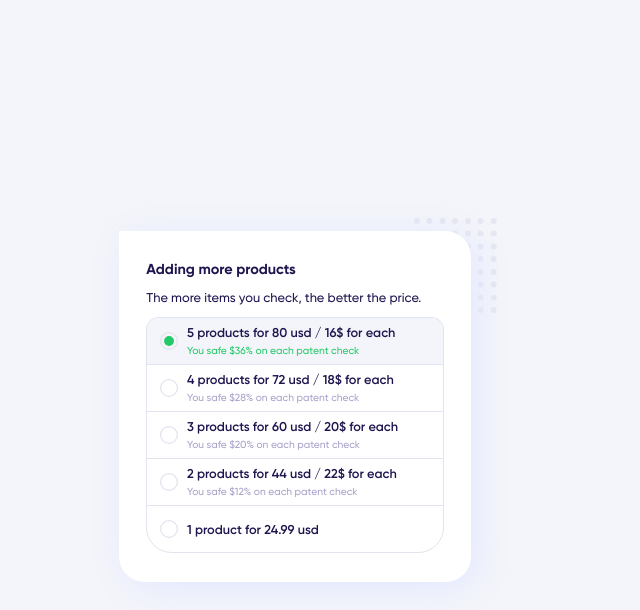
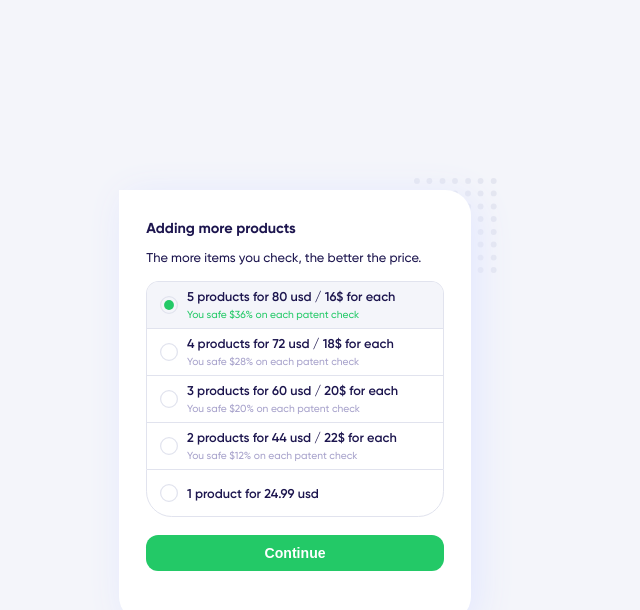
Before and after one commit to Chiga2030/testform, a React (Create React App) app: page / in a window 1280 px wide. Both pictures are taken after typing "name@example.com", "Sample", "Sample" into the empty fields and a click on the button "Add more products". Shown: the top 610 px of the page, without its empty margins (332-972 px from the left). Built offline with nearby package versions, Linux system fonts and the light colour scheme.

Commit message:
added function for added items to basket

```diff
--- a/src/components/AddProductForm/AddProductForm.jsx
+++ b/src/components/AddProductForm/AddProductForm.jsx
@@ -1,14 +1,31 @@
+import styles from './AddProductForm.module.css';
+
 import Header from '../Header/Header';
 import ProductSelectionBlock
   from '../ProductSelectionBlock/ProductSelectionBlock';
+import SubmitButton from '../SubmitButton/SubmitButton';
 
-const AddProductForm = () => (
+const AddProductForm = ({
+  produstsList,
+  setProdustsList,
+  onSubmitMoreProd,
+}) => (
   <>
     <Header
       title="Adding more products"
       subtitle="The more items you check, the better the price."
     />
-    <ProductSelectionBlock />
+    <ProductSelectionBlock
+      produstsList={produstsList}
+      setProdustsList={setProdustsList}
+      blockStyle={styles.blockMarginsNormal}
+    />
+    <SubmitButton
+      blockStyle={styles.blockMarginsLarge}
+      value="Continue"
+      bgColor="success"
+      onSubmitMoreProd={onSubmitMoreProd}
+    />
   </>
 );
 
--- /dev/null
+++ b/src/components/AddProductForm/AddProductForm.module.css
@@ -0,0 +1,7 @@
+.blockMarginsNormal {
+  margin-bottom: 1.4vw;
+}
+
+.blockMarginsLarge {
+  margin-bottom: 1.8vw;
+}
--- a/src/components/Basket/Basket.jsx
+++ b/src/components/Basket/Basket.jsx
@@ -24,7 +24,7 @@ const Basket = ({
       onAddMoreProd={onAddMoreProd}
     />
     <SubmitButton
-      styles={styles}
+      blockStyle={styles.blockMarginsVerySmall}
       value={`Submit and Pay ${price} USD`}
       bgColor="success"
     />
--- a/src/components/Form/Form.jsx
+++ b/src/components/Form/Form.jsx
@@ -1,30 +1,41 @@
 import {
   useState,
 } from 'react';
+
+import {
+  defaultProductList,
+  defaultProducts,
+  defaultPrice,
+} from './defaultStore';
 
 import styles from './Form.module.css';
 
 import Basket from '../Basket/Basket';
 import AddProductForm from '../AddProductForm/AddProductForm';
 
-const defaultProducts = [
-  {
-    id: 1,
-    name: 'Product 1',
-  },
-];
-const defaultPrice = 24.99;
-
 
 const Form = () => {
+  const addProduts = count => {
+    const newProducts = [];
+
+    for (let index = 1; index <= count; index++) {
+      newProducts.push({
+        id: index,
+        name: `Product ${index}`,
+      });
+    }
+
+    setProducts(newProducts);
+  };
+
   const [
     products,
-    // setProducts,
+    setProducts,
   ] = useState(defaultProducts);
 
   const [
     price,
-    // setPrice,
+    setPrice,
   ] = useState(defaultPrice);
 
   const [
@@ -34,9 +45,27 @@ const Form = () => {
 
   const onAddMoreProd = () => setIsAddProd(!isAddProd);
 
+  const [
+    productsList,
+    setProductsList,
+  ] = useState(defaultProductList);
+
+  const onSubmitMoreProd = () => {
+    const newProductsList = productsList.filter(
+      product => !!product.isSelect
+    );
+
+    setPrice(newProductsList[0].price);
+    addProduts(newProductsList[0].id);
+    setIsAddProd(false);
+  };
+
 
   return (
-    <form className={styles.form}>
+    <form
+      id="form1"
+      className={styles.form}
+    >
       {!isAddProd ?
         <Basket
           styles={styles}
@@ -45,7 +74,11 @@ const Form = () => {
           onAddMoreProd={onAddMoreProd}
         />
         :
-        <AddProductForm />
+        <AddProductForm
+          produstsList={productsList}
+          setProdustsList={setProductsList}
+          onSubmitMoreProd={onSubmitMoreProd}
+        />
       }
     </form>
   );
--- /dev/null
+++ b/src/components/Form/defaultStore.js
@@ -0,0 +1,51 @@
+export const defaultProductList = [
+  {
+    id: 5,
+    product: '5 products',
+    price: 80,
+    priceForEach: 16,
+    discount: 36,
+    isSelect: true,
+  },
+  {
+    id: 4,
+    product: '4 products',
+    price: 72,
+    priceForEach: 18,
+    discount: 28,
+    isSelect: false,
+  },
+  {
+    id: 3,
+    product: '3 products',
+    price: 60,
+    priceForEach: 20,
+    discount: 20,
+    isSelect: false,
+  },
+  {
+    id: 2,
+    product: '2 products',
+    price: 44,
+    priceForEach: 22,
+    discount: 12,
+    isSelect: false,
+  },
+  {
+    id: 1,
+    product: '1 product',
+    price: 24.99,
+    isSelect: false,
+  },
+];
+
+
+export const defaultProducts = [
+  {
+    id: 1,
+    name: 'Product 1',
+  },
+];
+
+
+export const defaultPrice = 24.99;
--- a/src/components/ProductList/ProductList.jsx
+++ b/src/components/ProductList/ProductList.jsx
@@ -8,6 +8,7 @@ const ProductList = ({
     {products.map(
       product => (
         <Product
+          key={product.id}
           styles={styles}
           product={product}
         />
--- a/src/components/ProductSelectionBlock/ProductSelectionBlock.jsx
+++ b/src/components/ProductSelectionBlock/ProductSelectionBlock.jsx
@@ -1,60 +1,15 @@
-import {
-  useState,
-} from 'react';
+import classNames from 'classnames';
 
 import styles from './ProductSelectionBlock.module.css';
 
 import ListProductItem from '../ListProductItem/ListProductItem';
 
 
-const defaultProductList = [
-  {
-    id: 5,
-    product: '5 products',
-    price: 80,
-    priceForEach: 16,
-    discount: 36,
-    isSelect: true,
-  },
-  {
-    id: 4,
-    product: '4 products',
-    price: 72,
-    priceForEach: 18,
-    discount: 28,
-    isSelect: false,
-  },
-  {
-    id: 3,
-    product: '3 products',
-    price: 60,
-    priceForEach: 20,
-    discount: 20,
-    isSelect: false,
-  },
-  {
-    id: 2,
-    product: '2 products',
-    price: 44,
-    priceForEach: 22,
-    discount: 12,
-    isSelect: false,
-  },
-  {
-    id: 1,
-    product: '1 product',
-    price: 24.99,
-    isSelect: false,
-  },
-];
-
-
-const ProductSelectionBlock = () => {
-  const [
-    produstsList,
-    setProdustsList,
-  ] = useState(defaultProductList);
-
+const ProductSelectionBlock = ({
+  produstsList,
+  setProdustsList,
+  ...props
+}) => {
   const onSelect = id => {
     const newProdustsList = produstsList.map(product => {
       const newProduct = {
@@ -74,7 +29,10 @@ const ProductSelectionBlock = () => {
 
 
   return (
-    <ul className={styles.list}>
+    <ul className={classNames(
+      styles.list,
+      props.blockStyle,
+    )}>
       {produstsList.map(
         item => (
           <ListProductItem
--- a/src/components/ProductSelectionBlock/ProductSelectionBlock.module.css
+++ b/src/components/ProductSelectionBlock/ProductSelectionBlock.module.css
@@ -5,7 +5,6 @@
 .list {
   list-style: none;
   padding: 0;
-  margin: 0;
 }
 
 .listItem {
--- a/src/components/SubmitButton/SubmitButton.jsx
+++ b/src/components/SubmitButton/SubmitButton.jsx
@@ -5,15 +5,17 @@ import styles from './SubmitButton.module.css';
 const SubmitButton = ({
   value,
   bgColor,
+  onSubmitMoreProd,
   ...props
 }) => (
-  <div className={props.styles.blockMarginsVerySmall}>
+  <div className={props.blockStyle}>
     <button
       className={classNames(
         styles.button,
         styles[`bgColor-${bgColor}`],
       )}
       type="button"
+      onClick={onSubmitMoreProd}
     >
       {value}
     </button>
```
